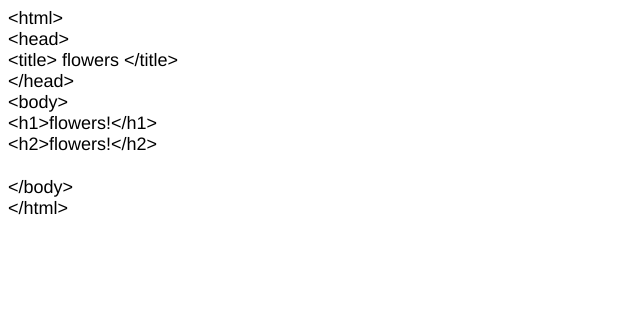
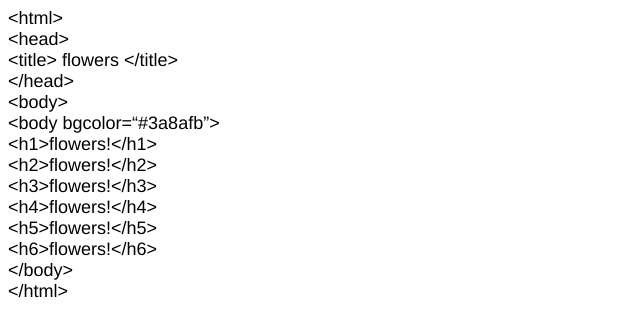
Before and after one commit to oscoowilboo/oscoowilboo.github.io, a plain HTML site: page index.html in a window 1280 px wide. Shown: the whole page, without its empty margins (0-640 px from the left). Drawn offline with Linux system fonts and the light colour scheme.

Commit message:
Update index.html

```diff
--- a/index.html
+++ b/index.html
@@ -8,7 +8,6 @@
   <meta name="CocoaVersion" content="1671">
   <style type="text/css">
     p.p1 {margin: 0.0px 0.0px 0.0px 0.0px; font: 18.0px Helvetica}
-    p.p2 {margin: 0.0px 0.0px 0.0px 0.0px; font: 18.0px Helvetica; min-height: 22.0px}
   </style>
 </head>
 <body>
@@ -17,9 +16,13 @@
 <p class="p1">&lt;title&gt; flowers &lt;/title&gt;</p>
 <p class="p1">&lt;/head&gt;</p>
 <p class="p1">&lt;body&gt;</p>
+<p class="p1">&lt;body bgcolor=“#3a8afb”&gt;</p>
 <p class="p1">&lt;h1&gt;flowers!&lt;/h1&gt;</p>
 <p class="p1">&lt;h2&gt;flowers!&lt;/h2&gt;</p>
-<p class="p2"><br></p>
+<p class="p1">&lt;h3&gt;flowers!&lt;/h3&gt;</p>
+<p class="p1">&lt;h4&gt;flowers!&lt;/h4&gt;</p>
+<p class="p1">&lt;h5&gt;flowers!&lt;/h5&gt;</p>
+<p class="p1">&lt;h6&gt;flowers!&lt;/h6&gt;</p>
 <p class="p1">&lt;/body&gt;</p>
 <p class="p1">&lt;/html&gt;</p>
 </body>
```
